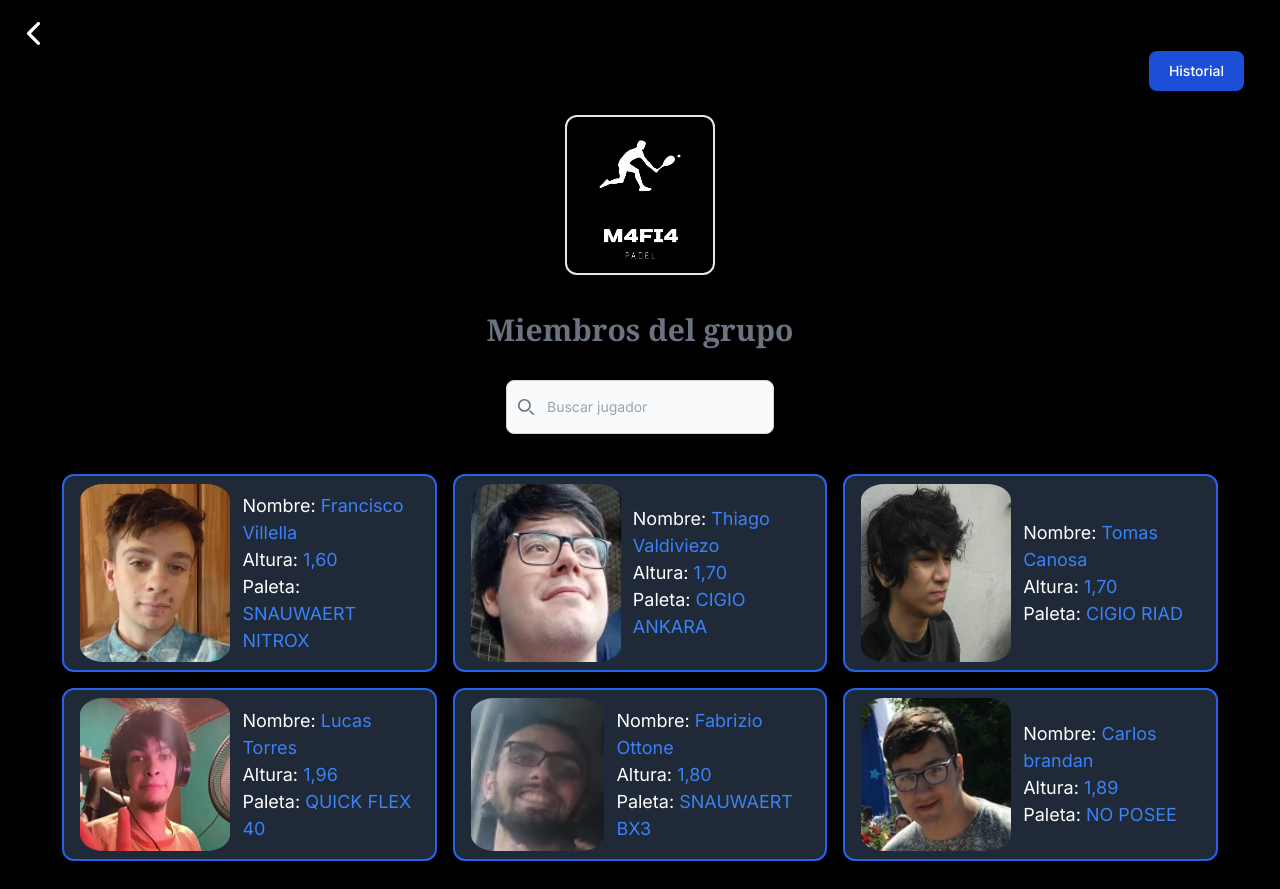
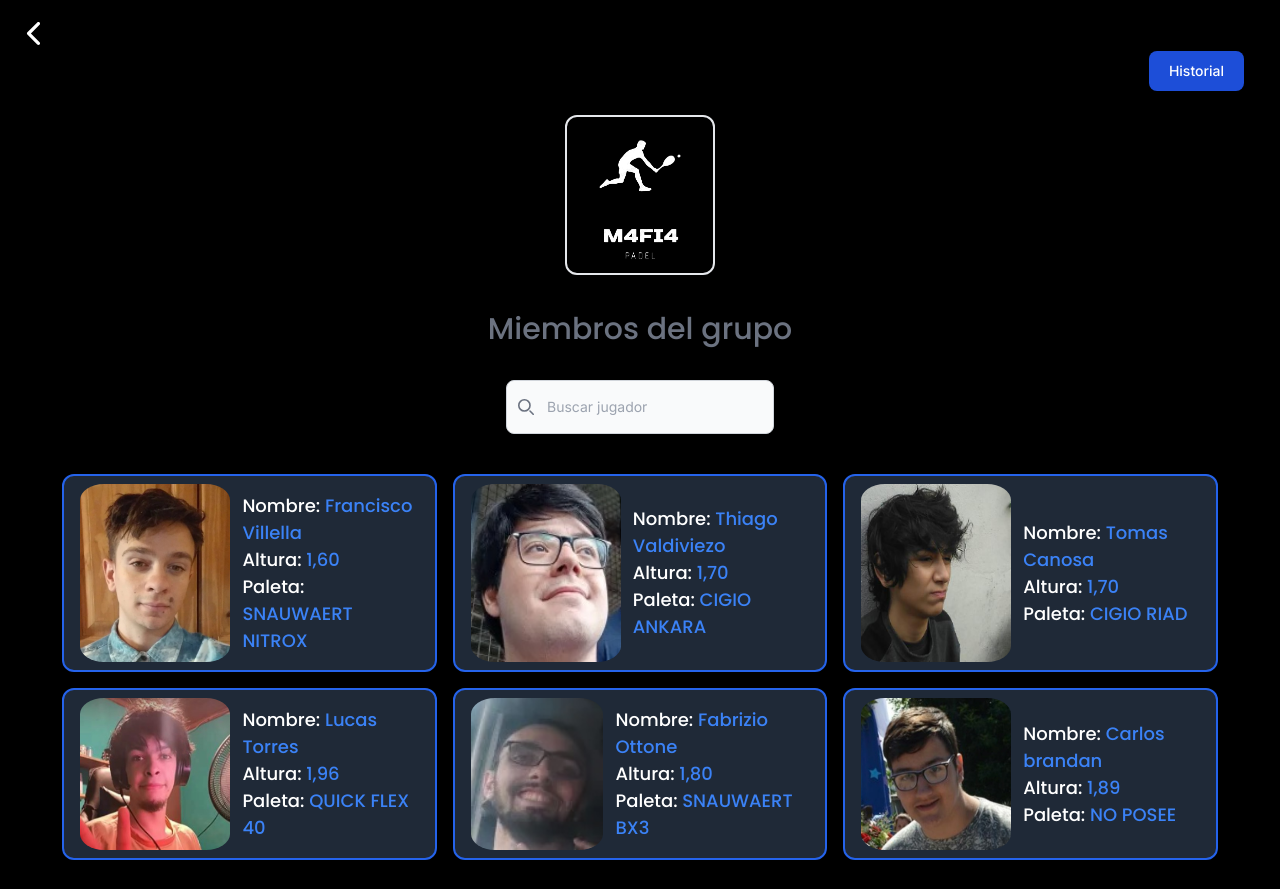
Before and after one commit to Frahn7/padel-page, a Next.js app: page /members in a window 1280 px wide. Built offline with nearby package versions, Linux system fonts and the light colour scheme.

Commit message:
Add font poppins

```diff
--- a/src/app/globals.css
+++ b/src/app/globals.css
@@ -1,6 +1,15 @@
+@import url("https://fonts.googleapis.com/css2?family=Poppins:ital,wght@0,100;0,200;0,300;0,400;0,500;0,600;0,700;0,800;0,900;1,100;1,200;1,300;1,400;1,500;1,600;1,700;1,800;1,900&display=swap");
+
 @tailwind base;
 @tailwind components;
 @tailwind utilities;
+
+h1,
+p {
+  font-family: "Poppins", sans-serif;
+  font-weight: 500;
+  font-style: normal;
+}
 
 body {
   background: black;
--- a/src/app/historial/page.tsx
+++ b/src/app/historial/page.tsx
@@ -14,7 +14,7 @@
         className="text-[35px] cursor-pointer"
         onClick={() => router.replace("/members")}
       />
-      <div className="text-center text-[30px] font-serif font-semibold text-gray-500">
+      <div className="text-center text-[30px] font-semibold text-gray-500">
         <p>Historial</p>
       </div>
       <div className="flex items-center py-8 flex-col gap-3">
--- a/src/app/members/page.tsx
+++ b/src/app/members/page.tsx
@@ -46,7 +46,7 @@
           className="cursor-pointer border-2 rounded-xl"
         />
       </div>
-      <div className="mt-8 text-center text-[30px] font-serif font-semibold text-gray-500">
+      <div className="mt-8 text-center text-[30px]  font-semibold text-gray-500">
         <p>Miembros del grupo</p>
       </div>
       <div className="flex justify-center py-7">
```
